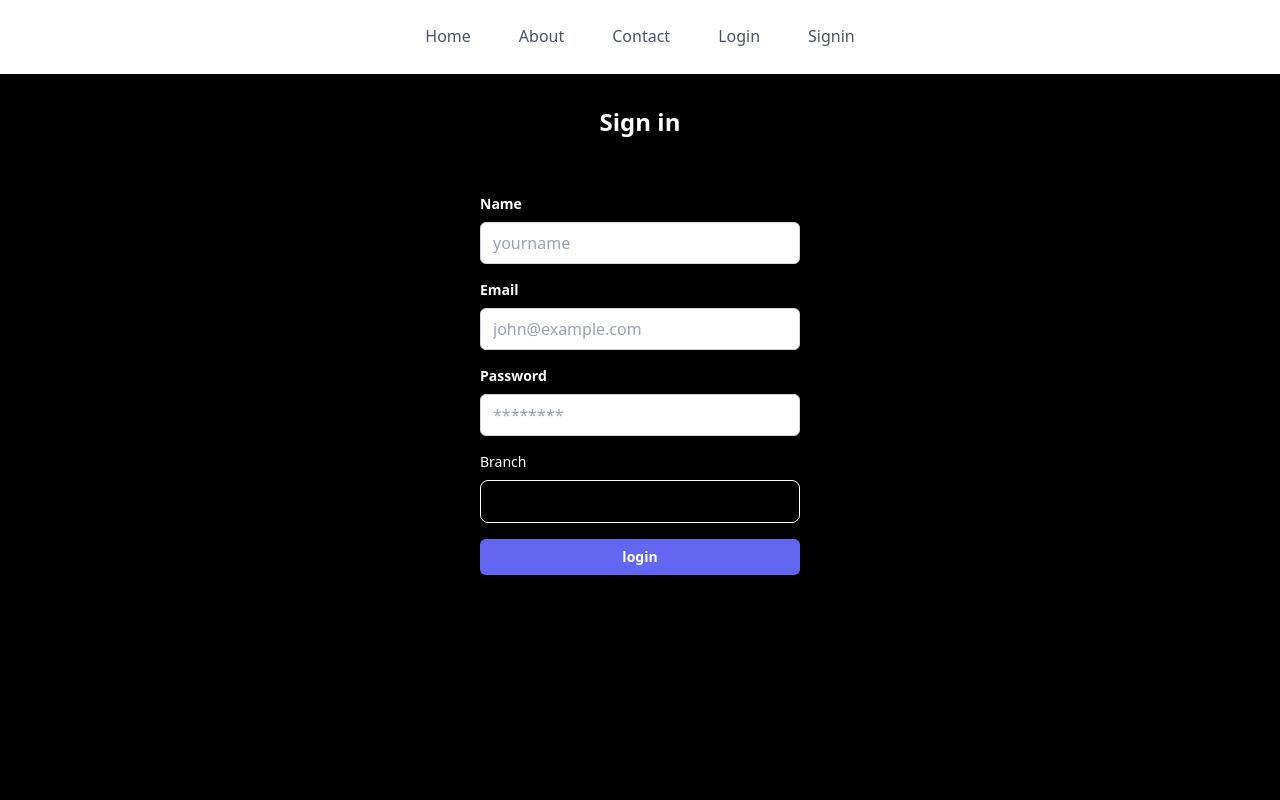
After one commit to pawan-suthar/Inotes, a Django app: page /signin in a window 1280 px wide. The commit adds this page. Run offline with Django 4.2, Linux system fonts and the light colour scheme; some libraries are stand-ins or nearby versions.

Commit message:
about , signin , logn page added

```diff
--- a/notes/static/css/style.css
+++ b/notes/static/css/style.css
@@ -1,3 +1,8 @@
-html, body {
-    overflow-y: hidden;
+/* html, body {
+    overflow: hidden;
   }
+   */
+
+
+
+   html, body {height: 100%;}
--- a/notes/templates/base.html
+++ b/notes/templates/base.html
@@ -17,22 +17,25 @@
         <nav class="bg-white shadow dark:bg-black">
             <div class="container flex items-center justify-center p-6 mx-auto
                 text-gray-600 capitalize dark:text-white">
-                <a href="{% url 'home' %}" class="text-gray-800
-                    dark:text-gray-200 border-b-2
-                    hover:border-blue-500 mx-1.5 sm:mx-6">Home</a>
+                <a href="{% url 'home' %}" class="border-b-2
+                    border-transparent
+                    hover:text-gray-800 dark:hover:text-gray-200
+                    hover:border-blue-500 mx-1.5 sm:mx-6 capitalize">Home</a>
 
                 <a href="{% url 'about' %}" class="border-b-2 border-transparent
                     hover:text-gray-800 dark:hover:text-gray-200
-                    hover:border-blue-500 mx-1.5 sm:mx-6">About</a>
-
+                    hover:border-blue-500 mx-1.5 sm:mx-6 capitalize">About</a>
                 <a href="{% url 'contact' %}" class="border-b-2
                     border-transparent
                     hover:text-gray-800 dark:hover:text-gray-200
-                    hover:border-blue-500 mx-1.5 sm:mx-6">Contact</a>
-
-                <a href="#" class="border-b-2 border-transparent
+                    hover:border-blue-500 mx-1.5 sm:mx-6 capitalize">Contact</a>
+                <a href="{% url 'login' %}" class="border-b-2 border-transparent
                     hover:text-gray-800 dark:hover:text-gray-200
-                    hover:border-blue-500 mx-1.5 sm:mx-6">Login/Signin</a>
+                    hover:border-blue-500 mx-1.5 sm:mx-6 capitalize">Login</a>
+                <a href="{% url 'signin' %}" class="border-b-2
+                    border-transparent
+                    hover:text-gray-800 dark:hover:text-gray-200
+                    hover:border-blue-500 mx-1.5 sm:mx-6 capitalize">Signin</a>
             </div>
         </nav>
         {% block body %}
--- a/notes/templates/home.html
+++ b/notes/templates/home.html
@@ -3,8 +3,9 @@
 
 {% block body %}
 {% load static %}
-<section class="bg-black text-gray-100 h-screen lg:h-screen">
-    <div class="container flex flex-col justify-center p-6 mx-auto sm:py-12
+<section class="bg-black text-gray-100 min-h-screen lg:h-screen ">
+    <div class="container min-h-screen flex flex-col justify-center p-6 mx-auto
+        sm:py-12
         lg:py-24 lg:flex-row lg:justify-between h-full">
         <div class="flex items-center justify-center p-6 mt-8 lg:mt-0 h-72
             sm:h-80 lg:h-96 xl:h-112 2xl:h-128">
--- /dev/null
+++ b/notes/templates/signin.html
@@ -0,0 +1,81 @@
+
+
+
+
+
+
+{% extends "base.html" %}
+{% load static %}
+{% block body %}
+
+<!-- component -->
+<div class="container lg ">
+
+    <body class="bg-black">
+        <div class="container mx-auto py-8">
+            <h1 class="text-2xl font-bold mb-6 text-center text-white">Sign in
+            </h1>
+            <form method="post" class="w-full max-w-sm mx-auto bg-black p-8
+                rounded-md
+                shadow-md">
+                {% csrf_token %}
+                <div class="mb-4">
+                    <label class="block text-white text-sm font-bold mb-2"
+                        for="name">Name</label>
+                    <input class="w-full px-3 py-2 border border-gray-300
+                        rounded-md
+                        focus:outline-none focus:border-indigo-500"
+                        type="text" id="name" name="name"
+                        placeholder="yourname">
+                </div>
+                <div class="mb-4">
+                    <label class="block text-white text-sm font-bold mb-2"
+                        for="email">Email</label>
+                    <input class="w-full px-3 py-2 border border-gray-300
+                        rounded-md
+                        focus:outline-none focus:border-indigo-500"
+                        type="email" id="email" name="email"
+                        placeholder="john@example.com">
+                </div>
+                <div class="mb-4">
+                    <label class="block text-white text-sm font-bold mb-2"
+                        for="password">Password</label>
+                    <input class="w-full px-3 py-2 border border-gray-300
+                        rounded-md
+                        focus:outline-none focus:border-indigo-500"
+                        type="password" id="password" name="password"
+                        placeholder="********">
+                </div>
+                <label for="countries" class="block mb-2 text-sm font-medium
+                    text-white dark:text-white">Branch</label>
+                <select id="countries" class="bg-black border border-white
+                    text-black text-sm rounded-lg focus:ring-blue-500
+                    focus:border-blue-500 block w-full p-2.5 dark:bg-white
+                    dark:border-gray-600
+                    dark:text-black dark:focus:ring-blue-500
+                    dark:focus:border-blue-500">
+                    <option selected>Choose a country</option>
+                    <option value="US">United States</option>
+                    <option value="CA">Canada</option>
+                    <option value="FR">France</option>
+                    <option value="DE">Germany</option>
+                </select>
+
+                <button
+                    class="w-full bg-indigo-500 text-white text-sm font-bold
+                    py-2 mt-4
+                    px-4 rounded-md hover:bg-indigo-600 transition duration-300"
+                    type="submit">login</button>
+            </form>
+        </div>
+
+    </body>
+
+</div>
+
+
+
+
+
+
+{% endblock body %}
--- a/notes/urls.py
+++ b/notes/urls.py
@@ -7,4 +7,6 @@ urlpatterns = [
     path('', home, name='home'),
     path('about', about, name='about'),
     path('contact', contact, name='contact'),
+    path('login', login, name='login'),
+    path('signin', signin, name='signin'),
 ]
--- a/notes/views.py
+++ b/notes/views.py
@@ -14,3 +14,13 @@ def about(request):
 def contact(request):
 
     return render(request, 'contact.html')
+
+
+def login(request):
+
+    return render(request, 'login.html')
+
+
+def signin(request):
+
+    return render(request, 'signin.html')
```
Also changed, not shown: notes/templates/contact.html (+18 -7 lines), notes/templates/login.html (added, +52 -0 lines).
